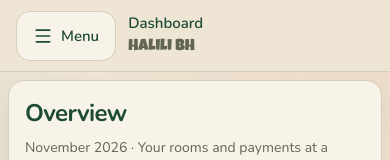
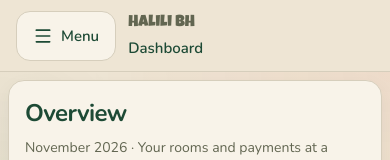
Before and after one commit to Lang-Shin/BH-Management-System, a React (Vite) app: page /dashboard in a window 390 px wide. Shown: the top 160 px of the page. Built offline with nearby package versions, Linux system fonts and the light colour scheme.

Commit message:
feat(ui): swap position on header

```diff
--- a/src/components/layout/admin-shell.tsx
+++ b/src/components/layout/admin-shell.tsx
@@ -43,7 +43,7 @@ export function AdminShell() {
       <header className="sticky top-0 z-20 flex min-h-18 items-center justify-between gap-3 border-b bg-background px-4 sm:px-6 lg:border-0 lg:px-8">
         <div className="flex min-w-0 flex-1 items-center gap-3">
           <Sheet open={menuOpen} onOpenChange={setMenuOpen}><SheetTrigger asChild><Button variant="outline" className="lg:hidden" aria-label="Open menu"><Menu />Menu</Button></SheetTrigger><SheetContent side="left" className="sidebar-surface w-72 max-w-[90vw] gap-0 overflow-y-auto p-0"><SheetHeader className="sr-only"><SheetTitle>Main menu</SheetTitle><SheetDescription>Choose Dashboard, Tenants, Rooms, Billing, Payments, or Reports and Settings.</SheetDescription></SheetHeader><SidebarContent onNavigate={() => setMenuOpen(false)} /></SheetContent></Sheet>
-          <div className="min-w-0"><p className="truncate text-base font-semibold">{active?.label ?? 'Page not found'}</p><p className="brand-name text-[1rem] text-muted-foreground lg:hidden">Halili BH</p></div>
+          <div className="min-w-0"><p className="brand-name text-[1rem] text-muted-foreground lg:hidden">Halili BH</p><p className="truncate text-base font-semibold">{active?.label ?? 'Page not found'}</p></div>
         </div>
         <p className="hidden shrink-0 rounded-full border bg-card px-3 py-1 text-xs text-muted-foreground sm:block">Sample records</p>
       </header>
```
